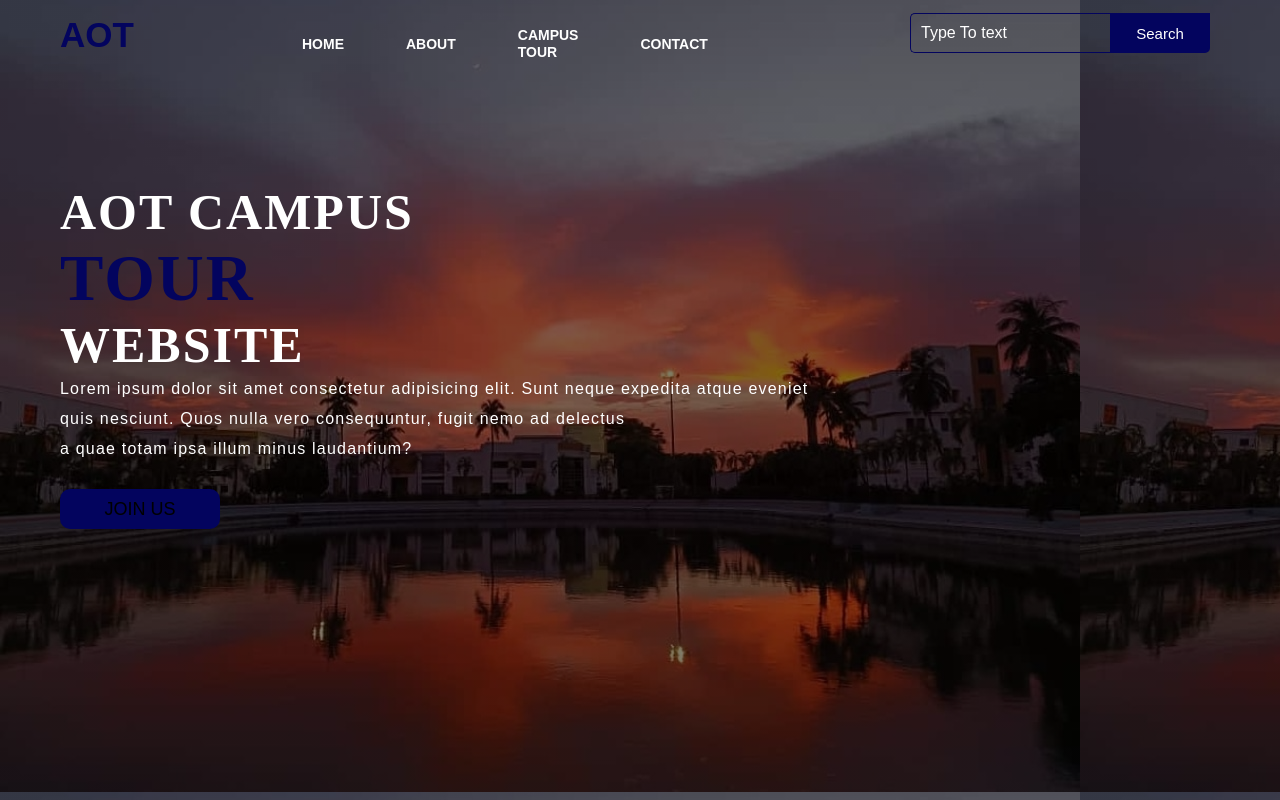
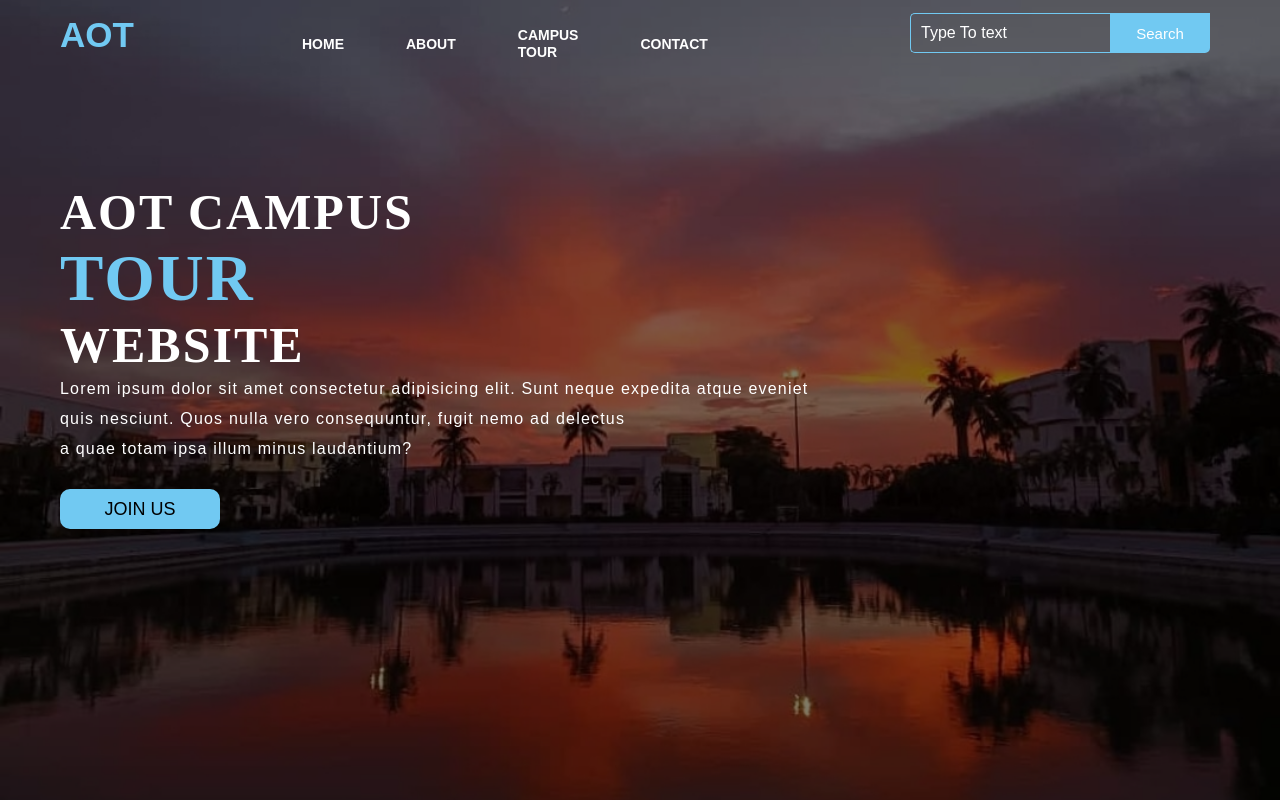
Before and after one commit to Ritam0/campus-tour-webpage, a plain HTML site: page index.html in a window 1280 px wide. Drawn offline with nearby package versions, Linux system fonts and the light colour scheme.

Commit message:
good to go

```diff
--- a/style.css
+++ b/style.css
@@ -6,11 +6,15 @@
 
 body {
     background-image: url(images/aotcampus.jpg);
-    object-fit: contain;
+    width: 100vw;
+    height: 100vh;
+    background-size: cover;
+    background-position: center;
+    background-attachment: fixed;
 }
 
 .main {
-    width: 100%;
+    width: 100vw;
     background: linear-gradient(to top, rgba(0, 0, 0, 0.5)50%, rgba(0, 0, 0, 0.5)50%);
     background-position: center;
     background-size: cover;
@@ -30,7 +34,7 @@ body {
 }
 
 .logo {
-    color: #03045e;
+    color: #71c9f2;
     font-size: 35px;
     font-family: Arial;
     padding-left: 20px;
@@ -80,7 +84,7 @@ ul li a {
     width: 200px;
     height: 40px;
     background: transparent;
-    border: 1px solid #03045e;
+    border: 1px solid #71c9f2;
     margin-top: 13px;
     color: #fff;
     border-right: none;
@@ -94,8 +98,8 @@ ul li a {
 .btn {
     width: 100px;
     height: 40px;
-    background: #03045e;
-    border: 2px solid #03045e;
+    background: #71c9f2;
+    border: 2px solid #71c9f2;
     margin-top: 13px;
     color: #fff;
     font-size: 15px;
@@ -133,7 +137,7 @@ ul li a {
 .content .cn {
     width: 160px;
     height: 40px;
-    background: #03045e;
+    background: #71c9f2;
     border: none;
     margin-bottom: 10px;
     margin-left: 20px;
@@ -155,7 +159,7 @@ ul li a {
 }
 
 .content span {
-    color: #03045e;
+    color: #71c9f2;
     font-size: 65px
 }
 
```
